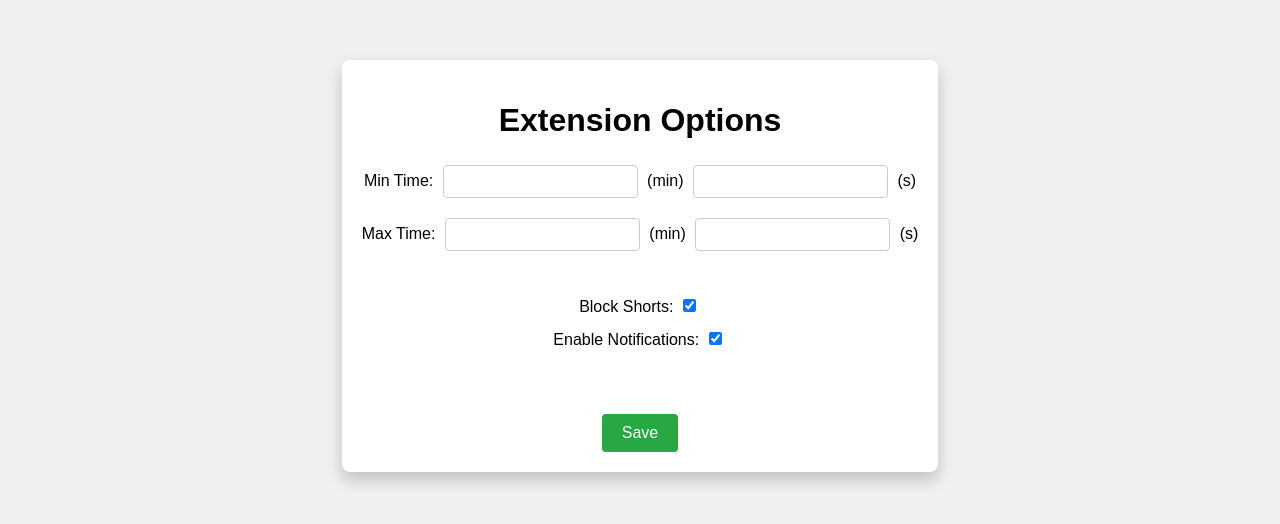
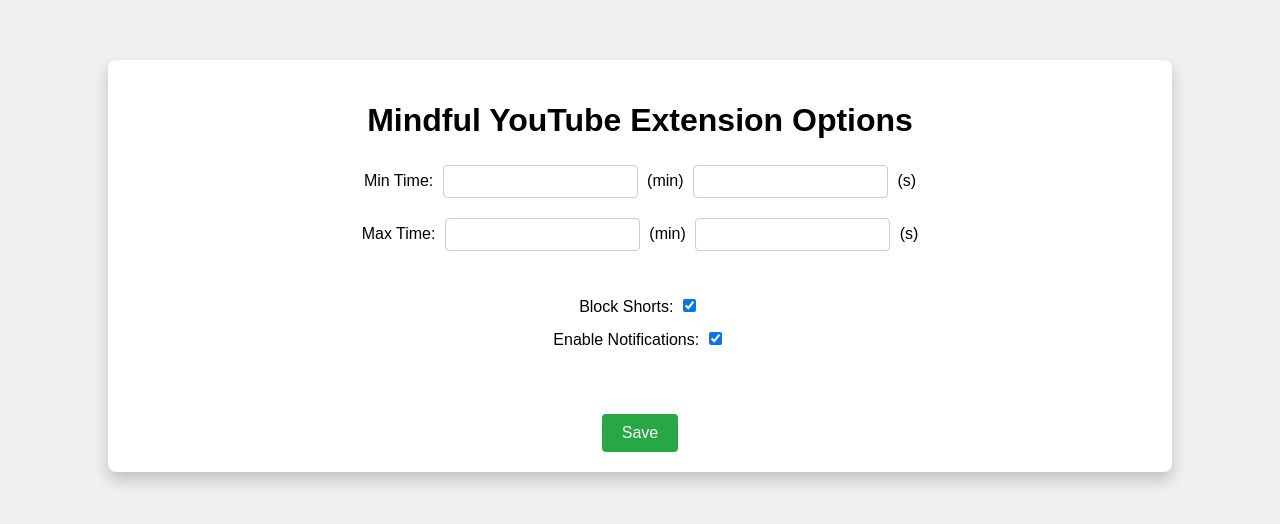
Before and after one commit to bradleeharr/MindfulYT, a browser extension: page options.html in a window 1280 px wide. Shown: the part 134-658 px from the top of the page. Drawn offline with Linux system fonts and the light colour scheme.

Commit message:
Updates extension options menu styling. Width is greater and items are centered.

```diff
--- a/options.css
+++ b/options.css
@@ -15,7 +15,11 @@
     padding: 20px;
     border-radius: 8px;
     box-shadow: 0px 8px 16px 0px rgba(0,0,0,0.2);
+
+    justify-content: center;
+    align-items: center;
     text-align: center;
+    width: 80%;
 }
 
 label {
--- a/options.html
+++ b/options.html
@@ -8,7 +8,7 @@
 </head>
 <body>
     <div class="container">
-        <h1>Extension Options</h1>
+        <h1>Mindful YouTube Extension Options</h1>
         <label>
             Min Time:
             <input type="number" id="minTime-m" min="1" value="10">
```
